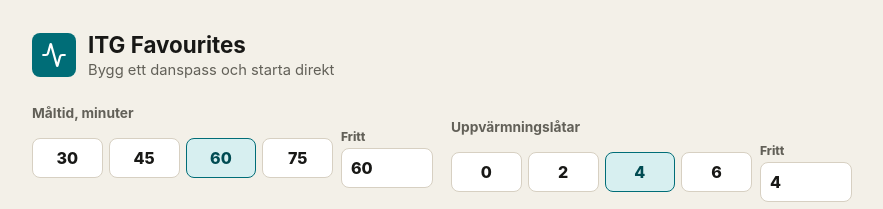
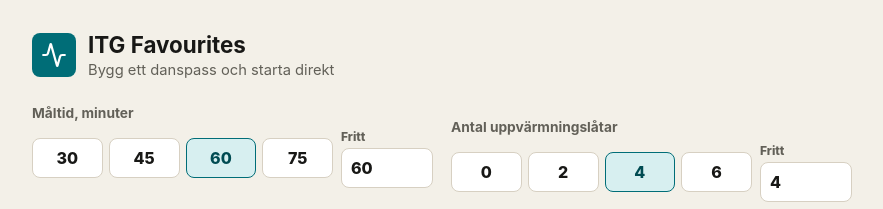
Before and after one commit to BaltaXYZ/app-ITG-favourites, a Next.js app: page / in a window 1280 px wide. Shown: the top 209 px of the page, without its empty margins (198-1081 px from the left). Built offline with nearby package versions, Linux system fonts and the light colour scheme.

Commit message:
Clarify warmup song count label

```diff
--- a/src/app/page.tsx
+++ b/src/app/page.tsx
@@ -384,7 +384,7 @@ export default function Home() {
             onChange={setTargetMinutes}
           />
           <PresetInput
-            label="Uppvärmningslåtar"
+            label="Antal uppvärmningslåtar"
             value={warmupSongCount}
             presets={warmupSongPresets}
             minimum={0}
@@ -536,7 +536,7 @@ function StartView({
             onChange={onTargetMinutesChange}
           />
           <PresetInput
-            label="Uppvärmningslåtar"
+            label="Antal uppvärmningslåtar"
             value={warmupSongCount}
             presets={warmupSongPresets}
             minimum={0}
```
